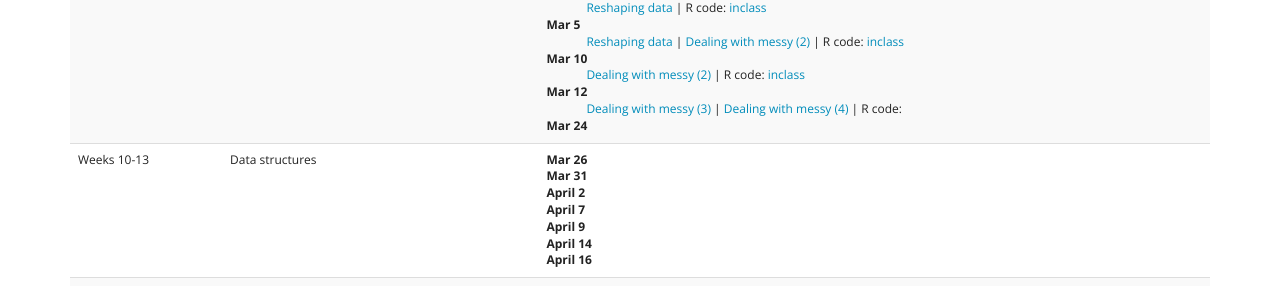
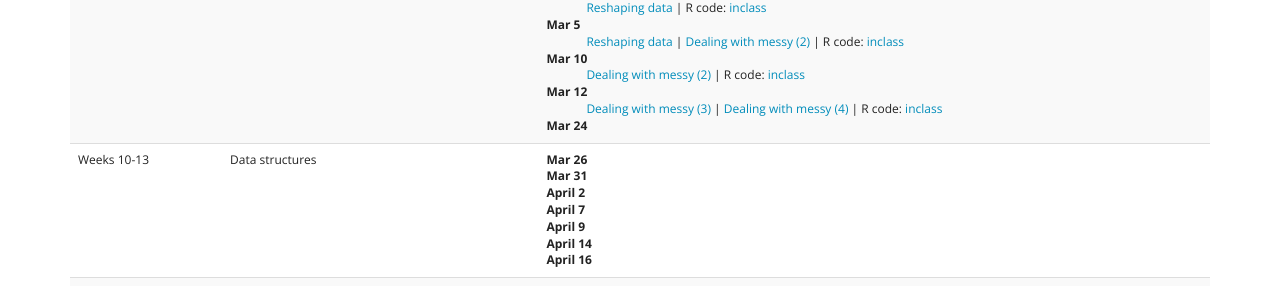
Before and after one commit to Stat480-at-ISU/Stat480-at-ISU.github.io, a Jekyll site: the page built from schedule.html, in a window 1280 px wide. Shown: the part 827-1113 px from the top of the page. Built offline with Jekyll 4.4.1, drawn with Linux system fonts in a browser that asks for light colours.

Commit message:
update sched

```diff
--- a/midterm.html
+++ b/midterm.html
@@ -8,7 +8,7 @@ root: ""
 
 <br/><br/>
 <p>
-The midterm exam is a 60 min in-class programming exam (open note, open book, open internet). </br>  </br> The midterm is tenatively scheduled for the April 2nd.
+The midterm exam is a 60 min in-class programming exam (open note, open book, open internet). </br>  </br> The midterm is tenatively scheduled for the April 9th.
 </p>
 
 <br/>
--- a/schedule.html
+++ b/schedule.html
@@ -110,7 +110,7 @@ The full syllabus is available <a href="syllabus.pdf" target=_blank>here</a>.
           <dd><a href="../materials-2020/03_tidyverse/06_messy-2.html" target=_blank>Dealing with messy (2)</a> | R code: <a href="code/mar10-inclass.R">inclass</a></dd>
 
           <dt>Mar 12</dt>
-          <dd><a href="../materials-2020/03_tidyverse/07_messy-3.html" target=_blank>Dealing with messy (3)</a> | <a href="../materials-2020/03_tidyverse/08_messy-4.html" target=_blank>Dealing with messy (4)</a> | R code: </dd>
+          <dd><a href="../materials-2020/03_tidyverse/07_messy-3.html" target=_blank>Dealing with messy (3)</a> | <a href="../materials-2020/03_tidyverse/08_messy-4.html" target=_blank>Dealing with messy (4)</a> | R code: <a href="code/mar12-inclass.R">inclass</a></dd>
 
           <dt>Mar 24</dt>
           <dd></dd>
```
Also changed, not shown: 6 other files.
